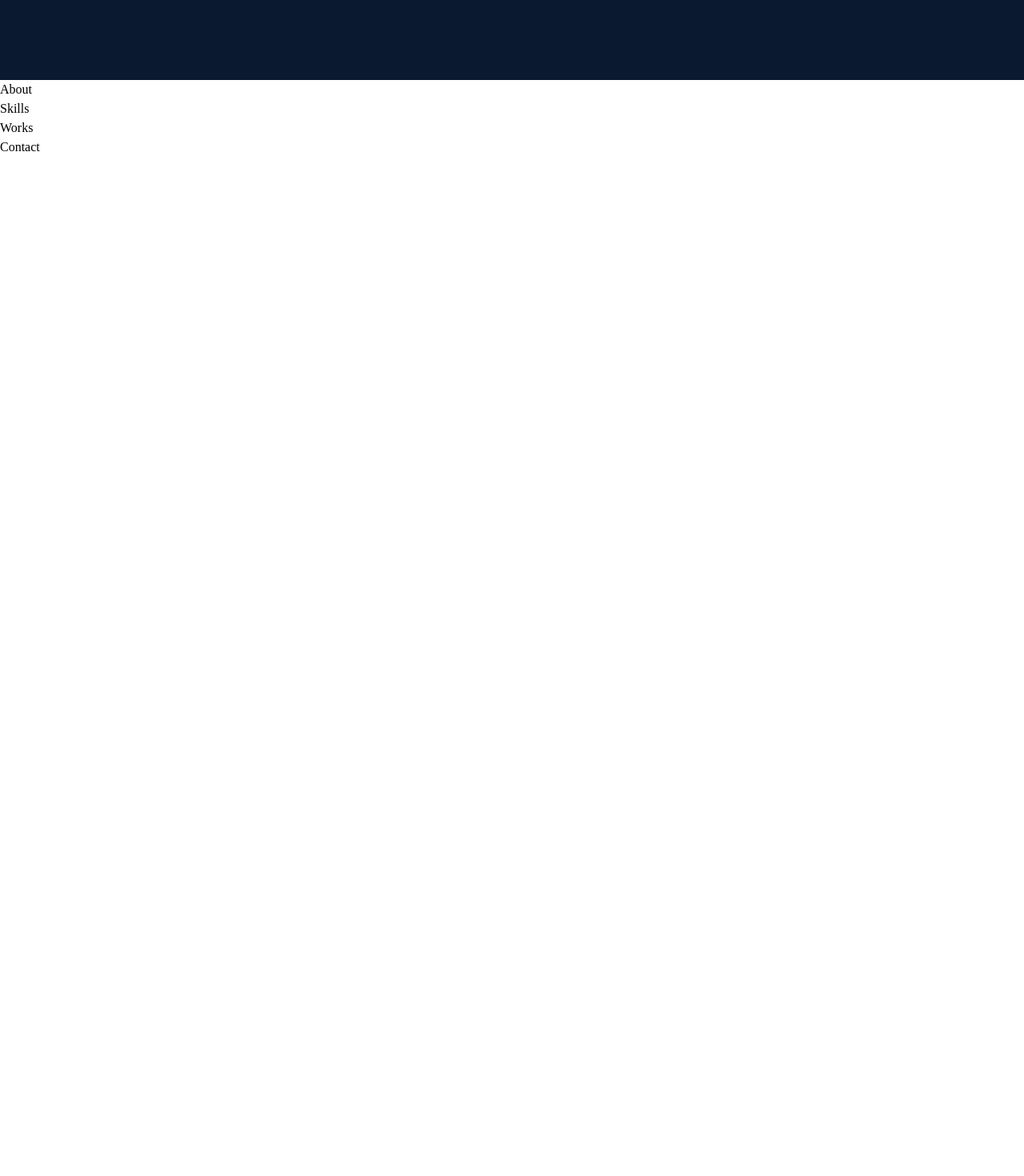
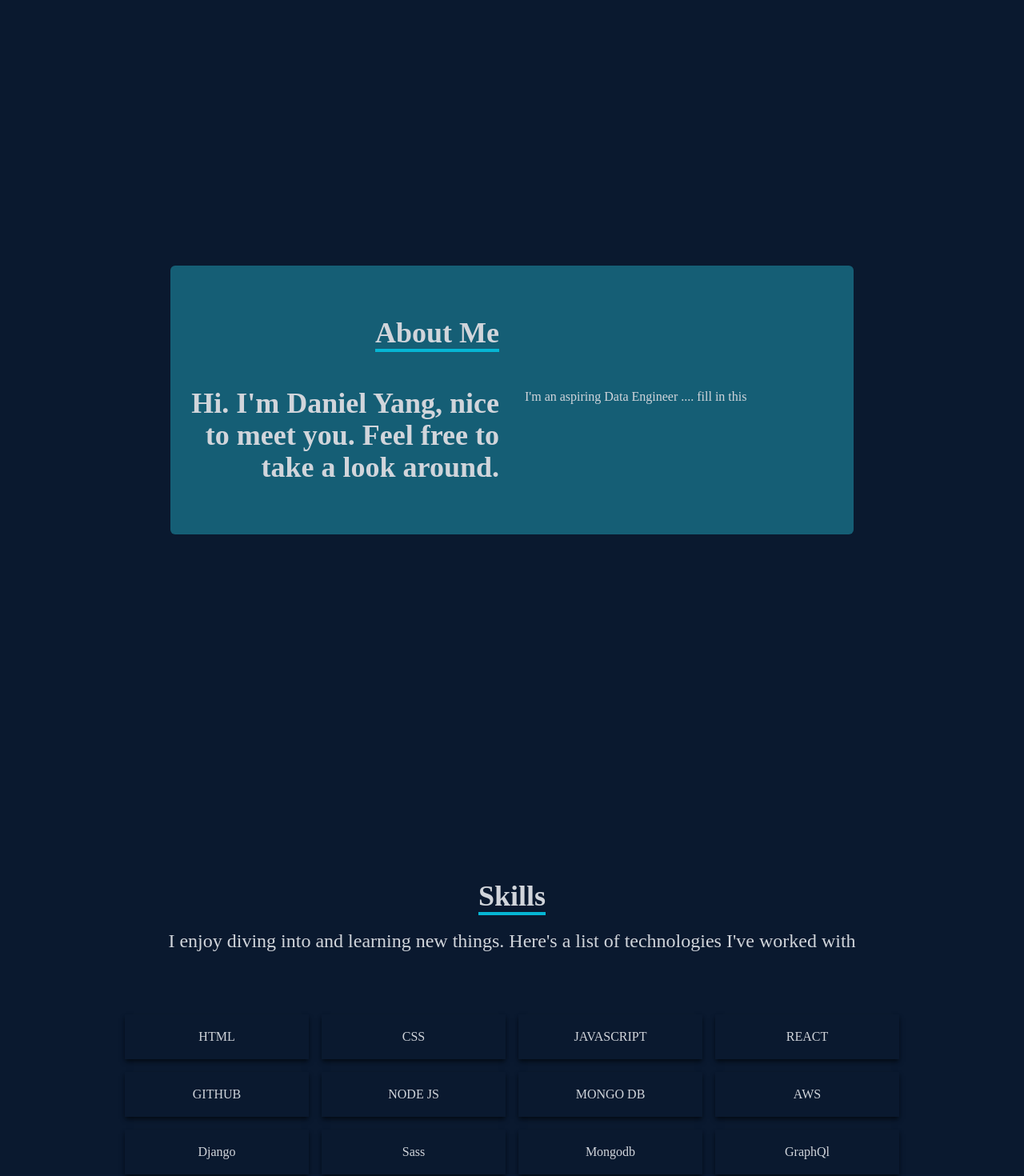
Before and after one commit to RuiGene/personal_site, a React (Create React App) app: page / in a window 1280 px wide. Shown: the part 700-2170 px from the top of the page at 80% size. Before the commit the page ends 896 px from the top, so only its background shows below. Built offline with nearby package versions, Linux system fonts and the light colour scheme.

Commit message:
Finished skills and about section

```diff
--- a/src/components/About.jsx
+++ b/src/components/About.jsx
@@ -1,8 +1,38 @@
-import React from 'react'
+import React from "react";
 
-function About() {
+const About = () => {
   return (
-    <div>About</div>
-  )
-}
-export default About
+    <div
+      name="about"
+      id="about"
+      className="w-full h-screen bg-[#0a192f] text-gray-300"
+    >
+      <div className="flex flex-col justify-center items-center w-full h-full">
+        <div className=" py-16 rounded-md bg-cyan-800 flex flex-col justify-center items-center w-4/6">
+          <div className="max-w-[1000px] w-full grid grid-cols-2 gap-8 mb-4">
+            <div className="sm:text-right pb-8 pl-4">
+              <p className="text-4xl font-bold inline border-b-4 border-cyan-500">
+                About Me
+              </p>
+            </div>
+            <div></div>
+          </div>
+          <div className="max-w-[1000px] w-full grid sm:grid-cols-2 gap-8 px-4">
+            <div className="sm:text-right text-4xl font-bold">
+              <p>
+                Hi. I'm Daniel Yang, nice to meet you. Feel free to take a look around.
+              </p>
+            </div>
+            <div>
+              <p>
+                {" "}
+                I'm an aspiring Data Engineer .... fill in this
+              </p>
+            </div>
+          </div>
+        </div>
+      </div>
+    </div>
+  );
+};
+export default About;
--- a/src/components/Skills.jsx
+++ b/src/components/Skills.jsx
@@ -1,8 +1,54 @@
-import React from 'react'
+import React from 'react';
 
-function Skills() {
+const Skills = () => {
   return (
-    <div>Skills</div>
-  )
-}
-export default Skills
+    <div name='skills' className='w-full h-screen bg-[#0a192f] text-gray-300'>
+      {/* Container */}
+      <div className='max-w-[1000px] mx-auto p-4 flex flex-col justify-center w-full h-full'>
+          <div className=' w-full flex justify-center items-center flex-col mb-7'>
+              <p className='text-4xl font-bold inline border-b-4 border-cyan-500 text-center '>Skills</p>
+              <p className='py-4 text-2xl'>I enjoy diving into and learning new things. Here's a list of technologies I've worked with</p>
+          </div>
+          <div className='w-full grid grid-cols-2 sm:grid-cols-4 gap-4 text-center py-8'>
+              <div className='shadow-md shadow-[#040c16] hover:scale-110 duration-500'>
+                  <p className='my-4'>HTML</p>
+              </div>
+              <div className='shadow-md shadow-[#040c16] hover:scale-110 duration-500'>
+                  <p className='my-4'>CSS</p>
+              </div>
+              <div className='shadow-md shadow-[#040c16] hover:scale-110 duration-500'>
+                  <p className='my-4'>JAVASCRIPT</p>
+              </div>
+              <div className='shadow-md shadow-[#040c16] hover:scale-110 duration-500'>
+                  <p className='my-4'>REACT</p>
+              </div>
+              <div className='shadow-md shadow-[#040c16] hover:scale-110 duration-500'>
+                  <p className='my-4'>GITHUB</p>
+              </div>
+              <div className='shadow-md shadow-[#040c16] hover:scale-110 duration-500'>
+                  <p className='my-4'>NODE JS</p>
+              </div>
+              <div className='shadow-md shadow-[#040c16] hover:scale-110 duration-500'>
+                  <p className='my-4'>MONGO DB</p>
+              </div>
+              <div className='shadow-md shadow-[#040c16] hover:scale-110 duration-500'>
+                  <p className='my-4'>AWS</p>
+              </div>
+              <div className='shadow-md shadow-[#040c16] hover:scale-110 duration-500'>
+                  <p className='my-4'>Django</p>
+              </div>
+              <div className='shadow-md shadow-[#040c16] hover:scale-110 duration-500'>
+                  <p className='my-4'>Sass</p>
+              </div>
+              <div className='shadow-md shadow-[#040c16] hover:scale-110 duration-500'>
+                  <p className='my-4'>Mongodb</p>
+              </div>
+              <div className='shadow-md shadow-[#040c16] hover:scale-110 duration-500'>
+                  <p className='my-4'>GraphQl</p>
+              </div>
+          </div>
+      </div>
+    </div>
+  );
+};
+export default Skills;
```
